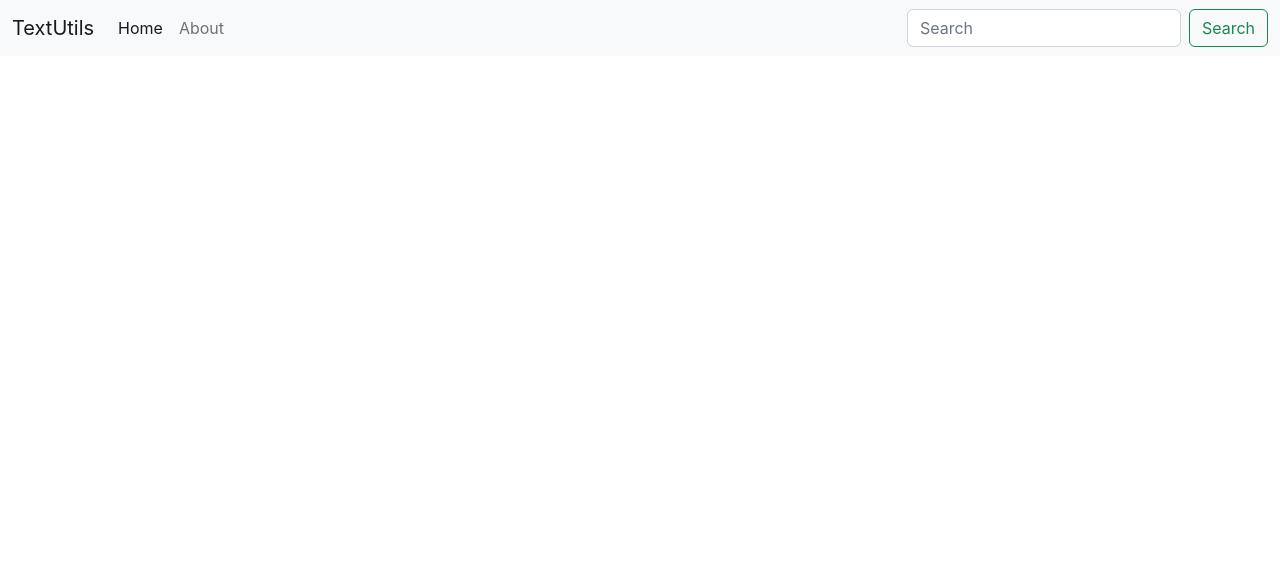
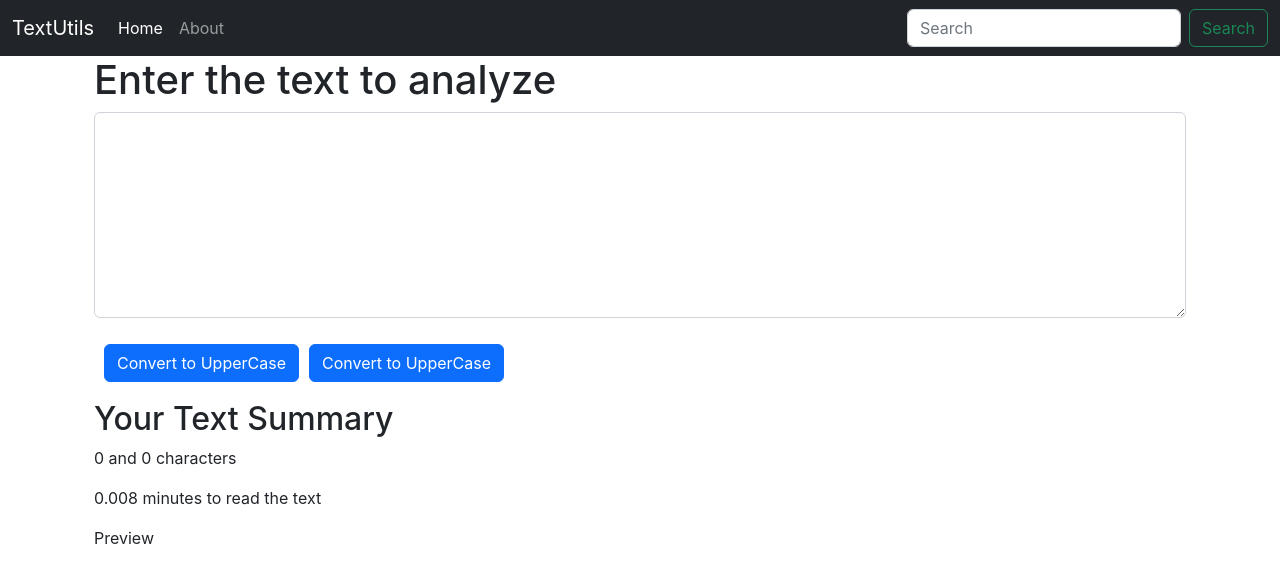
Before and after one commit to YuvRaj6392/TextUtils-Reactjs-Front-end-, a React (Create React App) app: page / in a window 1280 px wide. Shown: the top 582 px of the page. Built offline with nearby package versions, Linux system fonts and the light colour scheme.

Commit message:
made some functionality in textUtils

```diff
--- a/src/App.js
+++ b/src/App.js
@@ -1,10 +1,16 @@
-import React from 'react'
+
 import Navbar from './components/Navbar'
+import TextForm from './components/TextForm'
 
 export default function App() {
+
   return (
     <div>
     <Navbar title="TextUtils" />
+    <div className="container">
+    <TextForm heading="Enter the text to analyze"  />
+    </div>
+
     </div>
   )
 }
--- a/src/components/Navbar.js
+++ b/src/components/Navbar.js
@@ -3,7 +3,7 @@
 export default function Navbar({title}) {
   return (
     <div>
-       <nav className="navbar navbar-expand-lg bg-light">
+       <nav className="navbar navbar-expand-lg navbar-dark bg-dark">
   <div className="container-fluid">
     <a className="navbar-brand" href="/">{title}</a>
     <button className="navbar-toggler" type="button" data-bs-toggle="collapse" data-bs-target="#navbarSupportedContent" aria-controls="navbarSupportedContent" aria-expanded="false" aria-label="Toggle navigation">
--- /dev/null
+++ b/src/components/TextForm.js
@@ -0,0 +1,45 @@
+import React from 'react'
+import  { useState } from 'react'
+export default function TextForm(props) {
+    const [text,setText]=useState("")
+    const handleUpClick=(e)=>{
+        let newText=text.toUpperCase();
+        setText(newText)
+    }
+
+    const handleLowClick=(e)=>{
+        let newText=text.toLowerCase();
+        setText(newText)
+    }
+
+
+    const handleOnChange=(e)=>{
+            setText(e.target.value);
+    }
+
+
+  return (
+    <>
+<div className='container'>
+    <h1>{props.heading}</h1>
+<div className="mb-3">
+  <textarea value={text} className="form-control" id="exampleFormControlTextarea1" rows="8" onChange={handleOnChange} ></textarea>
+</div>
+<button className="btn btn-primary" style={{margin:"10px"}} onClick={handleUpClick} >
+    Convert to UpperCase
+</button>
+<button className="btn btn-primary" onClick={handleLowClick} >
+    Convert to UpperCase
+</button>
+    </div>
+
+    <div className='container my-2'>
+        <h2>Your Text Summary</h2>
+        <p>{text.split(" ").length-1} and {text.length} characters</p>
+        <p>{0.008* text.split(" ").length } minutes to read the text </p>
+        <p>Preview</p>
+        <h2>{text}</h2>
+    </div>
+    </>
+  )
+}
```
